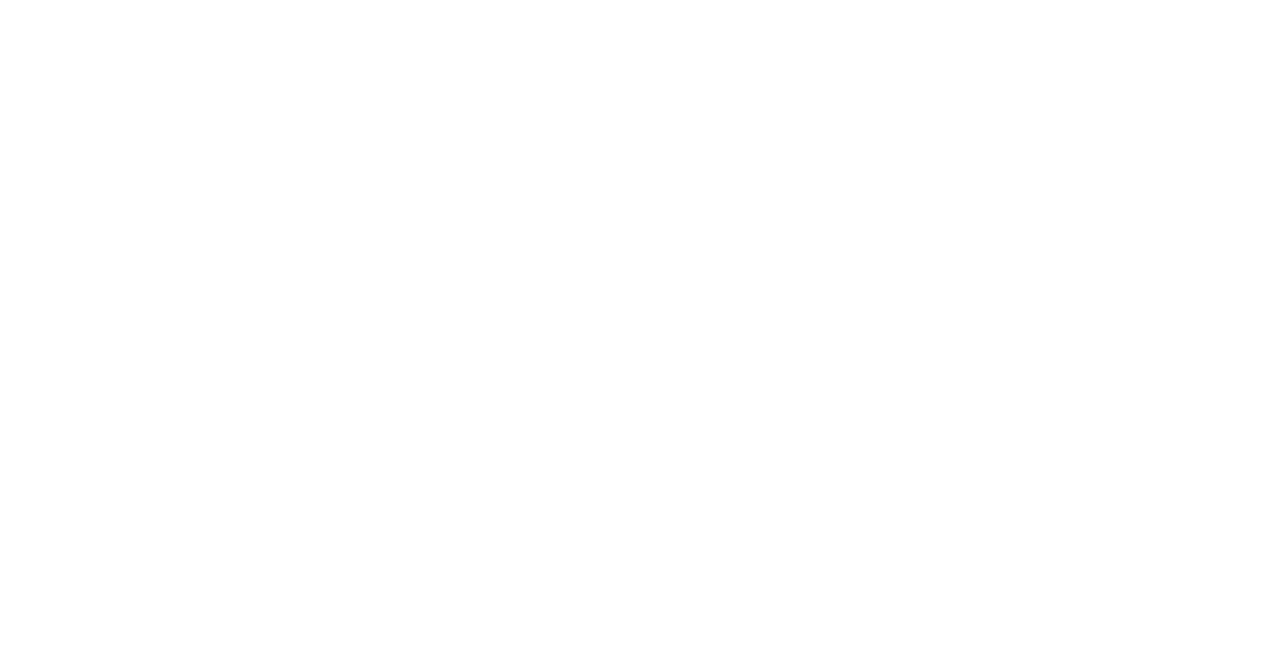
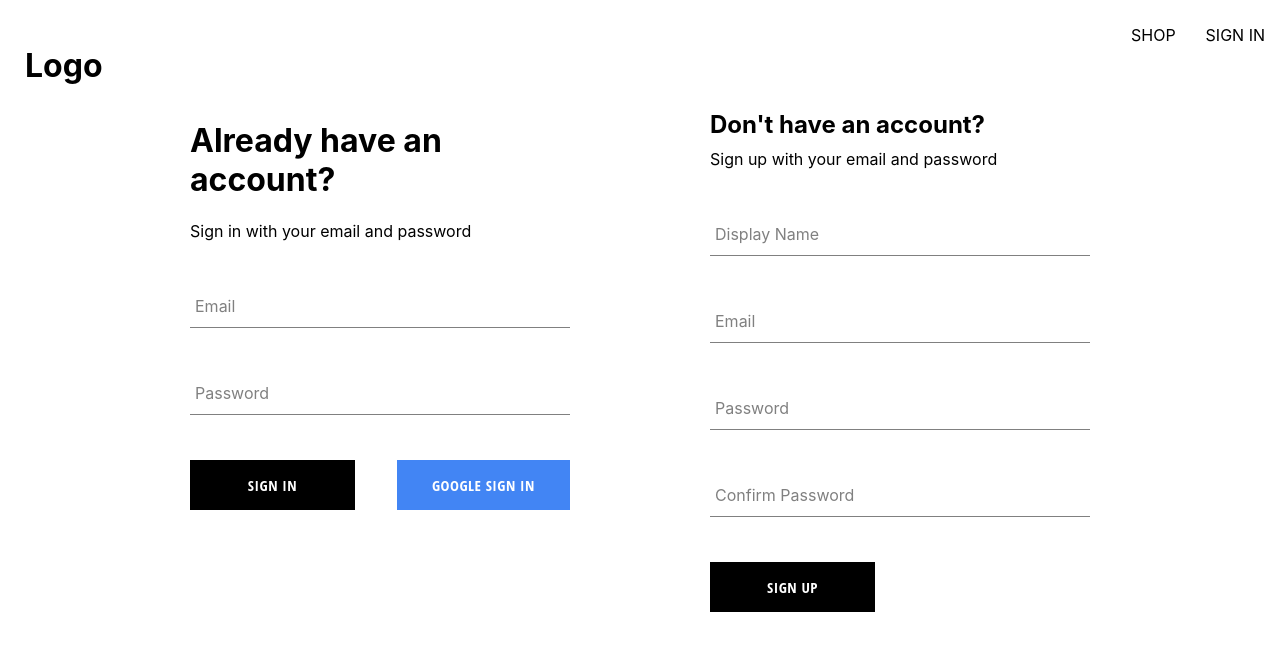
Before and after one commit to giatuongtran9/ecommerce, a React (Create React App) app: page /auth in a window 1280 px wide. Before the commit this address had no page. Shown: the top 650 px of the page. Built offline with nearby package versions, Linux system fonts and the light colour scheme.

Commit message:
signIn signUp page

```diff
--- a/src/App.js
+++ b/src/App.js
@@ -3,14 +3,14 @@
 
 import Home from './pages/Home/Home';
 import NavBar from './components/NavBar/NavBar';
-import SignIn from './pages/SignIn/SignIn';
+import Authentication from './pages/Authentication/Authentication';
 
 const App = () => {
   return (
     <Routes>
       <Route path="/" element={ <NavBar />}>
         <Route index element={ <Home />} />
-        <Route path="/signin" element={ <SignIn />} />
+        <Route path="auth" element={ <Authentication />} />
       </Route>
     </Routes>
   );
--- /dev/null
+++ b/src/pages/Authentication/Authentication.jsx
@@ -0,0 +1,15 @@
+import React from 'react';
+import SignIn from '../SignIn/SignIn';
+import SignUp from '../SignUp/SignUp';
+import './Authentication.scss'
+
+const Authentication = () => {
+    return (
+        <div className='authentication-container'>
+            <SignIn />
+            <SignUp />
+        </div>
+    );
+};
+
+export default Authentication;
--- /dev/null
+++ b/src/pages/Authentication/Authentication.scss
@@ -0,0 +1,6 @@
+.authentication-container {
+    display: flex;
+    width: 900px;
+    justify-content: space-between;
+    margin: 30px auto;
+}
--- a/src/pages/SignIn/SignIn.jsx
+++ b/src/pages/SignIn/SignIn.jsx
@@ -1,18 +1,85 @@
-import React from 'react';
+import React, { useState } from 'react';
+import './SignIn.scss'
+import Button from '../../components/Button/Button';
+import FormInput from '../../components/FormInput/FormInput';
 
-import { createUserDocumentFromAuth, signInWithGooglePopUp } from '../../utils/firebase/firebase.utils'
-import SignUp from '../SignUp/SignUp';
+import { createUserDocumentFromAuth, signInWithGooglePopUp, signInAuthUserWithEmailAndPassword } from '../../utils/firebase/firebase.utils'
+
+const defaultValue = {
+    email: '',
+    password: '',
+}
 
 const SignIn = () => {
-    const logGoogleUser = async () => {
-        const res = await signInWithGooglePopUp();
-        const userDocRef = await createUserDocumentFromAuth(res.user)
+
+    const [formFields, setFormFields] = useState(defaultValue);
+    const { email, password } = formFields
+
+    const resetFormFields = () => {
+        setFormFields(defaultValue)
     }
+
+    const signInWithGoogle = async () => {
+        const res = await signInWithGooglePopUp()
+        await createUserDocumentFromAuth(res.user)
+    }
+
+    const handleChange = (e) => {
+        const { name, value } = e.target;
+
+        setFormFields({...formFields, [name]: value })
+    }
+
+    const handleSubmit = async (e) => {
+        e.preventDefault();
+
+        try {
+            const res = await signInAuthUserWithEmailAndPassword(email, password);
+            resetFormFields()
+        } catch (err) {
+            switch (err.code) {
+                case 'auth/wrong-password':
+                    alert('incorrect password!')
+                    break;
+
+                case 'auth/user-not-found':
+                    alert('no user associated with this email')
+                    break;
+
+                default:
+                    console.log(err)
+            }
+        }
+    }
+
     return (
-        <div>
-            <h1>Sign In Page</h1>
-            <button onClick={logGoogleUser}>Sign in with Google Popup</button>
-            <SignUp />
+        <div className='signin-container'>
+            <h1>Already have an account?</h1>
+            <span>Sign in with your email and password</span>
+            <form onSubmit={handleSubmit}>
+                <FormInput
+                    label="Email"
+                    type="email"
+                    required
+                    onChange={handleChange}
+                    name="email"
+                    value={email}
+                />
+
+                <FormInput
+                    label="Password"
+                    type="password"
+                    required
+                    onChange={handleChange}
+                    name="password"
+                    value={password}
+                />
+
+                <div className="buttons-container">
+                    <Button type="submit">Sign In</Button>
+                    <Button type="button" buttonType="google" onClick={signInWithGoogle}>Google Sign In</Button>
+                </div>
+            </form>
         </div>
     );
 };
--- a/src/pages/SignIn/SignIn.scss
+++ b/src/pages/SignIn/SignIn.scss
@@ -0,0 +1,14 @@
+.signin-container {
+    display: flex;
+    flex-direction: column;
+    width: 380px;
+
+    h2 {
+      margin: 10px 0;
+    }
+
+    .buttons-container {
+      display: flex;
+      justify-content: space-between;
+    }
+  }
--- a/src/pages/SignUp/SignUp.scss
+++ b/src/pages/SignUp/SignUp.scss
@@ -1,7 +1,7 @@
 .signup-container {
     display: flex;
     flex-direction: column;
-    width: 400px;
+    width: 380px;
 
     h2 {
       margin: 10px 0;
--- a/src/utils/firebase/firebase.utils.js
+++ b/src/utils/firebase/firebase.utils.js
@@ -1,6 +1,6 @@
 import { initializeApp } from 'firebase/app'
 
-import { getAuth, signInWithPopup, GoogleAuthProvider, createUserWithEmailAndPassword } from 'firebase/auth'
+import { getAuth, signInWithPopup, GoogleAuthProvider, createUserWithEmailAndPassword, signInWithEmailAndPassword } from 'firebase/auth'
 import { getFirestore, doc, getDoc, setDoc} from 'firebase/firestore'
 
 const firebaseConfig = {
@@ -54,5 +54,11 @@
 export const createAuthUserWithEmailAndPassword = async (email, password) => {
     if (!email || !password) return;
 
-    return await createUserDocumentFromAuth(auth, email, password)
+    return await createUserWithEmailAndPassword(auth, email, password)
 }
+
+export const signInAuthUserWithEmailAndPassword = async (email, password) => {
+    if (!email || !password) return;
+
+    return await signInWithEmailAndPassword(auth, email, password)
+}
```
